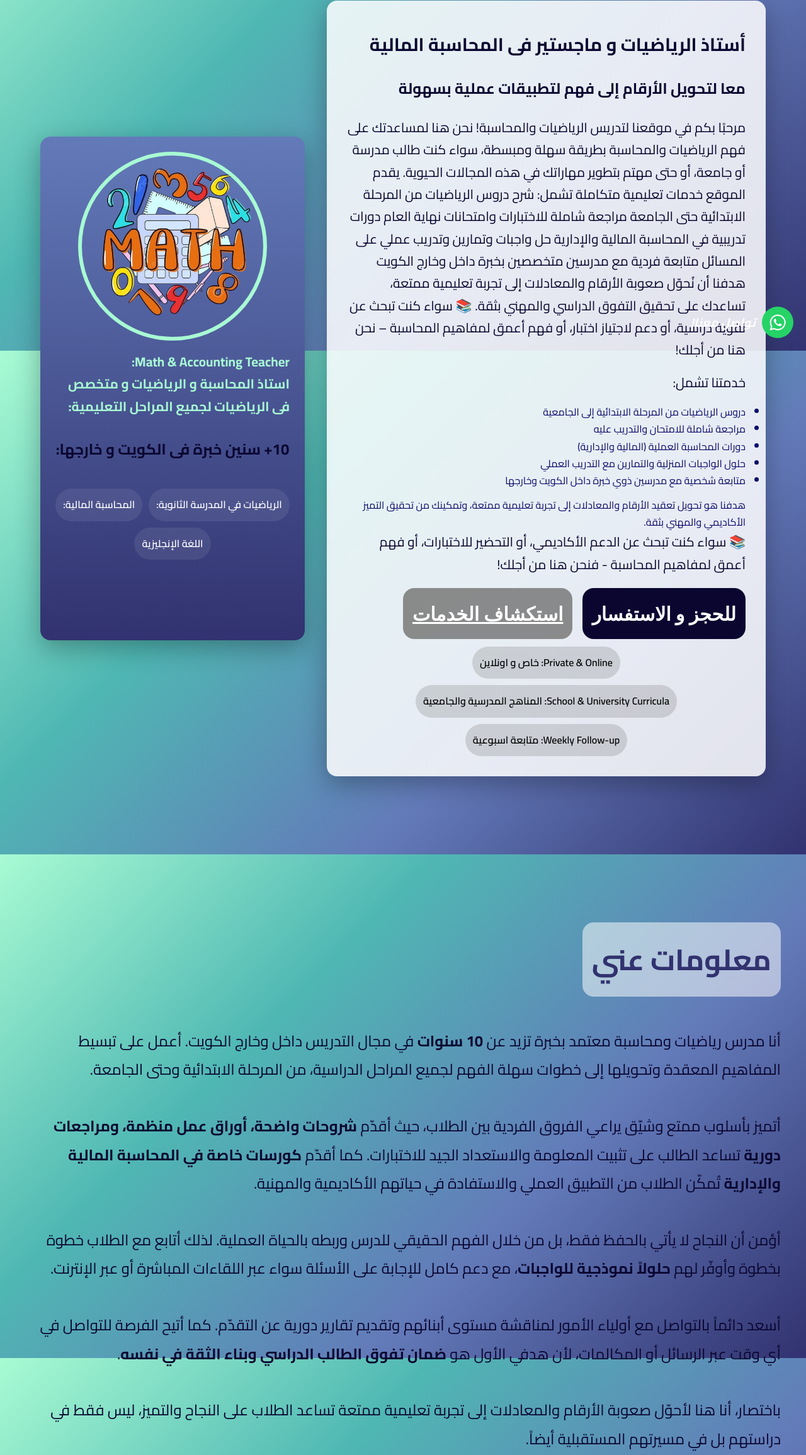
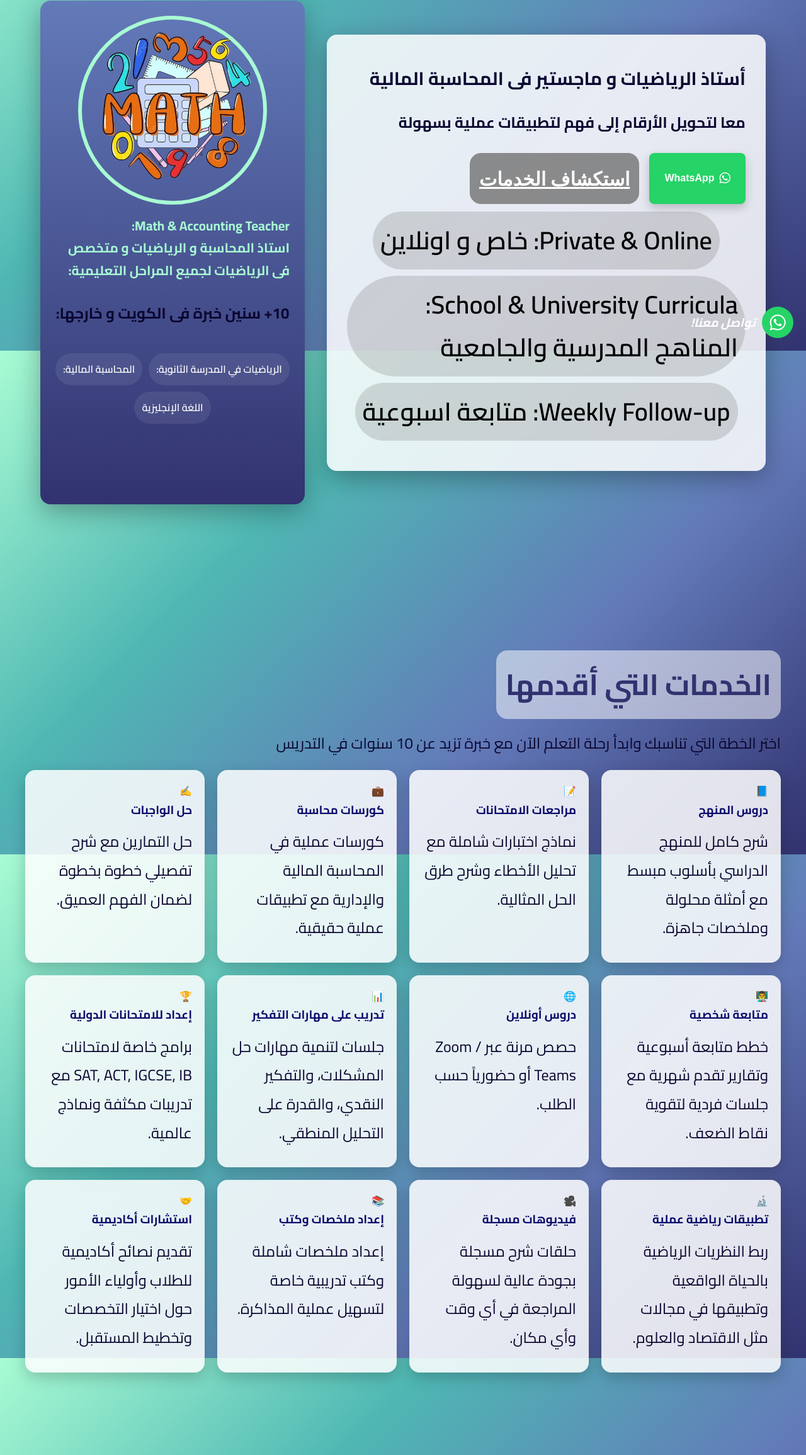
Before and after one commit to beshoo12/Portfolio-Hanna-Kiroles-new-version, a plain HTML site: page index.html in a window 1280 px wide. Shown: the part 243-2554 px from the top of the page at 63% size. Drawn offline with Linux system fonts and the light colour scheme.

Commit message:
Localize title and meta description in Arabic
Updated the title and meta description in Arabic for better localization. Removed redundant introductory text to streamline the content.

```diff
--- a/index.html
+++ b/index.html
@@ -3,10 +3,10 @@
 <head>
   <meta charset="utf-8" />
   <meta name="viewport" content="width=device-width, initial-scale=1" />
-  <title>Math & Accounting Teacher</title>
+  <title>مدرس محاسبة و رياضيات بالكويت</title>
 
   <!-- Meta Description رئيسية -->
-  <meta name="description" content="0096565851296 مدرس رياضيات خصوصي بالكويت لجميع المراحل: ابتدائي، متوسط، ثانوي، وجامعي. تدريس الأوائل، حل اختبارات وواجبات، شرح مواد الاقتصاد التجاري، الإحصاء، المحاسبة، الفيزياء، والكيمياء. دروس خصوصية حضوري أو أونلاين. رقم مدرس رياضيات للتواصل.">
+  <meta name="description" content="0096565851296 مدرس رياضيات و محاسبة   خصوصي بالكويت لجميع المراحل: ابتدائي، متوسط، ثانوي، وجامعي. تدريس الأوائل، حل اختبارات وواجبات، شرح مواد الاقتصاد التجاري، الإحصاء، المحاسبة، الفيزياء، والكيمياء. دروس خصوصية حضوري أو أونلاين. رقم مدرس رياضيات للتواصل.">
 
   <!-- كلمات مفتاحية إضافية -->
   <meta name="keywords" content="مدرس رياضيات، مدرس خصوصي، مدرس رياضيات ابتدائي، مدرس رياضيات ثانوي، مدرس رياضيات متوسط، مدرس خصوصي بالكويت، مدرس اقتصاد تجاري، مدرس محاسبة، مدرس إحصاء، مدرس فيزياء، مدرس كيمياء، مدرس أحياء، مدرس رياضيات جامعي، حل اختبارات وواجبات، مدرس خصوصي أونلاين، مدرس لطلاب الاوائل 🏙 محافظة العاصمة (الكويت)
@@ -156,36 +156,11 @@
             <span id="dynamic-text">أستاذ الرياضيات و ماجستير فى المحاسبة المالية </span><br>
             <small class="muted">معا لتحويل الأرقام إلى فهم لتطبيقات عملية بسهولة </small>
           </small>
-        </h1>
-        <p class="lead">
-          مرحبًا بكم في موقعنا لتدريس الرياضيات والمحاسبة!
-          نحن هنا لمساعدتك على فهم الرياضيات والمحاسبة بطريقة سهلة ومبسطة، سواء كنت طالب مدرسة أو جامعة، أو حتى مهتم بتطوير مهاراتك في هذه المجالات الحيوية.
-          يقدم الموقع خدمات تعليمية متكاملة تشمل:
-          شرح دروس الرياضيات من المرحلة الابتدائية حتى الجامعة
-          مراجعة شاملة للاختبارات وامتحانات نهاية العام
-          دورات تدريبية في المحاسبة المالية والإدارية
-          حل واجبات وتمارين وتدريب عملي على المسائل
-          متابعة فردية مع مدرسين متخصصين بخبرة داخل وخارج الكويت
-          هدفنا أن نُحوّل صعوبة الأرقام والمعادلات إلى تجربة تعليمية ممتعة، تساعدك على تحقيق التفوق الدراسي والمهني بثقة.
-          📚 سواء كنت تبحث عن تقوية دراسية، أو دعم لاجتياز اختبار، أو فهم أعمق لمفاهيم المحاسبة – نحن هنا من أجلك!
-        </p>
-        <p class="lead">
-          خدمتنا تشمل:
-          <ul direction="ltr">
-            <li>دروس الرياضيات من المرحلة الابتدائية إلى الجامعية</li>
-            <li>مراجعة شاملة للامتحان والتدريب عليه</li>
-            <li>دورات المحاسبة العملية (المالية والإدارية)</li>
-            <li>حلول الواجبات المنزلية والتمارين مع التدريب العملي</li>
-            <li>متابعة شخصية مع مدرسين ذوي خبرة داخل الكويت وخارجها</li>
-          </ul>
-          <p class="muted"></p>
-            هدفنا هو تحويل تعقيد الأرقام والمعادلات إلى تجربة تعليمية ممتعة، وتمكينك من تحقيق التميز الأكاديمي والمهني بثقة.
-        </p>
-        <p class="lead">
-          📚 سواء كنت تبحث عن الدعم الأكاديمي، أو التحضير للاختبارات، أو فهم أعمق لمفاهيم المحاسبة - فنحن هنا من أجلك!
-        </p>
+
         <div class="cta-row">
-          <button class="btn btn-primary" href="#contact" onclick="scrollToContact()"> <strong>للحجز و الاستفسار </strong></button>
+        <button class="btn-whatsapp" type="button" onclick="openWhatsApp()">
+      <i class="fab fa-whatsapp" aria-label="whatsup"></i> WhatsApp
+    </button>
           <a  class="btn btn-ghost" href="#services">استكشاف الخدمات</a>
         </div>
         <div class="tags">
@@ -208,29 +183,6 @@
     </section>
 </main>
 
-    <!-- About Section -->
-<section id="about" style="margin-top:28px; direction: rtl; text-align: right; line-height: 1.9;">
-  <h2 style="background-color: rgba(255, 255, 255, 0.527); border-radius:18px; padding:15px; width:fit-content" data-anim>معلومات عني</h2>
-  <p class="muted">
-    أنا مدرس رياضيات ومحاسبة معتمد بخبرة تزيد عن <strong>10 سنوات</strong> في مجال التدريس داخل وخارج الكويت.
-    أعمل على تبسيط المفاهيم المعقدة وتحويلها إلى خطوات سهلة الفهم لجميع المراحل الدراسية، من المرحلة الابتدائية وحتى الجامعة.
-  </p>
-  <p class="muted">
-    أتميز بأسلوب ممتع وشيّق يراعي الفروق الفردية بين الطلاب، حيث أقدّم <strong>شروحات واضحة، أوراق عمل منظمة، ومراجعات دورية</strong> تساعد الطالب على تثبيت المعلومة
-    والاستعداد الجيد للاختبارات. كما أقدّم <strong>كورسات خاصة في المحاسبة المالية والإدارية</strong> تُمكّن الطلاب من التطبيق العملي والاستفادة في حياتهم الأكاديمية والمهنية.
-  </p>
-  <p class="muted">
-    أؤمن أن النجاح لا يأتي بالحفظ فقط، بل من خلال الفهم الحقيقي للدرس وربطه بالحياة العملية. لذلك أتابع مع الطلاب خطوة بخطوة وأوفّر لهم
-    <strong>حلولاً نموذجية للواجبات</strong>، مع دعم كامل للإجابة على الأسئلة سواء عبر اللقاءات المباشرة أو عبر الإنترنت.
-  </p>
-  <p class="muted">
-    أسعد دائماً بالتواصل مع أولياء الأمور لمناقشة مستوى أبنائهم وتقديم تقارير دورية عن التقدّم. كما أتيح الفرصة للتواصل في أي وقت عبر الرسائل أو المكالمات،
-    لأن هدفي الأول هو <strong>ضمان تفوق الطالب الدراسي وبناء الثقة في نفسه</strong>.
-  </p>
-  <p class="muted">
-    باختصار، أنا هنا لأحوّل صعوبة الأرقام والمعادلات إلى تجربة تعليمية ممتعة تساعد الطلاب على النجاح والتميز، ليس فقط في دراستهم بل في مسيرتهم المستقبلية أيضاً.
-  </p>
-</section>
 
     <!-- Services Section -->
    <section id="services" style="margin-top:28px; direction: rtl; text-align: right;">
```
